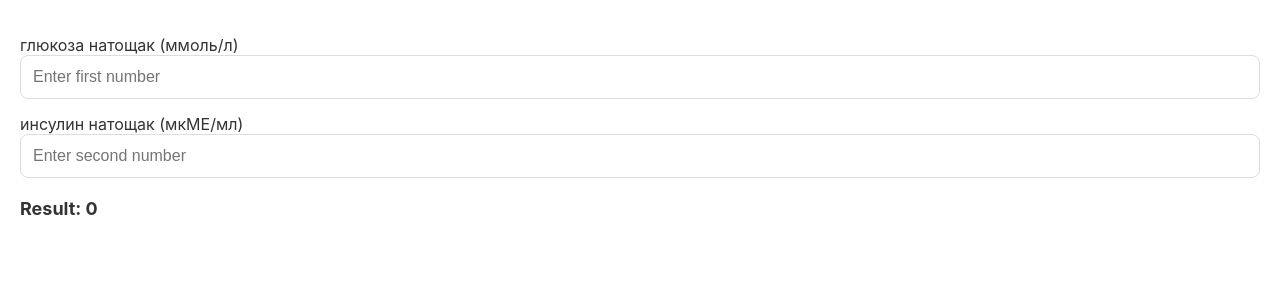
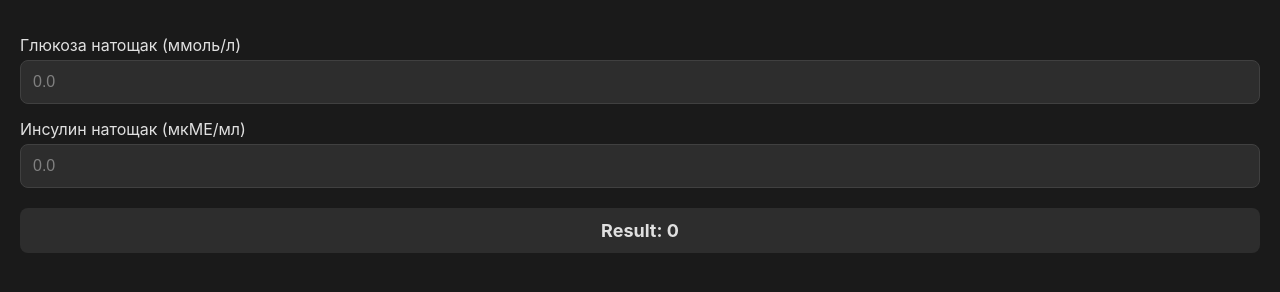
Before and after one commit to tgrekov/homa, a plain HTML site: page index.html in a window 1280 px wide. Drawn offline with Linux system fonts and the light colour scheme.

Commit message:
Update index.html

```diff
--- a/index.html
+++ b/index.html
@@ -21,7 +21,7 @@
     <link rel="apple-touch-icon" sizes="144x144" href="icons/144.png">
     <link rel="apple-touch-icon" sizes="152x152" href="icons/152.png">
     <link rel="apple-touch-icon" sizes="180x180" href="icons/180.png">
-    <meta name="theme-color" content="#ffffff">
+    <meta name="theme-color" content="#1a1a1a">
     <meta name="description" content="Calculator for HOMA index based on glucose and insulin levels">
     <style>
         * {
@@ -33,7 +33,9 @@
         body {
             font-family: -apple-system, BlinkMacSystemFont, 'Segoe UI', Roboto, sans-serif;
             padding: 20px;
-            background-color: #fff;
+            background-color: #1a1a1a;
+            color: #ffffff;
+            min-height: 100vh;
         }
 
         .input-group {
@@ -41,36 +43,54 @@
         }
 
         .input-title {
+            display: block;
             font-size: 16px;
-            color: #333;
+            color: #e0e0e0;
             margin-bottom: 5px;
         }
 
         .input {
             width: 100%;
             padding: 12px;
-            border: 1px solid #ddd;
+            border: 1px solid #404040;
             border-radius: 8px;
             font-size: 16px;
+            background-color: #2d2d2d;
+            color: #ffffff;
+            transition: border-color 0.3s ease;
+        }
+
+        .input:focus {
+            outline: none;
+            border-color: #505050;
+            box-shadow: 0 0 0 2px rgba(80, 80, 80, 0.3);
+        }
+
+        .input::placeholder {
+            color: #808080;
         }
 
         .result {
             margin: 20px 0;
             font-size: 18px;
-            color: #333;
+            color: #e0e0e0;
             font-weight: bold;
+            padding: 12px;
+            background-color: #2d2d2d;
+            border-radius: 8px;
+            text-align: center;
         }
     </style>
 </head>
 <body>
     <div class="input-group">
-        <label class="input-title">глюкоза натощак (ммоль/л)</label>
-        <input type="number" class="input" id="input1" placeholder="Enter first number">
+        <label class="input-title" for="glucose">Глюкоза натощак (ммоль/л)</label>
+        <input type="number" inputmode="decimal" pattern="[0-9]*[.,]?[0-9]*" class="input" id="glucose" placeholder="0.0">
     </div>
 
     <div class="input-group">
-        <label class="input-title">инсулин натощак (мкМЕ/мл)</label>
-        <input type="number" class="input" id="input2" placeholder="Enter second number">
+        <label class="input-title" for="insulin">Инсулин натощак (мкМЕ/мл)</label>
+        <input type="number" inputmode="decimal" pattern="[0-9]*[.,]?[0-9]*" class="input" id="insulin" placeholder="0.0">
     </div>
 
     <p class="result" id="result">Result: 0</p>
@@ -92,16 +112,16 @@
         const HOMA_INDEX_CONSTANT = 22.5;
         const HOMA_INDEX_THRESHOLD = 2.7;
 
-        const input1 = document.getElementById('input1');
-        const input2 = document.getElementById('input2');
+        const input1 = document.getElementById('glucose');
+        const input2 = document.getElementById('insulin');
         const result = document.getElementById('result');
 
         function calculateResult() {
             const value1 = parseFloat(input1.value) || 0;
             const value2 = parseFloat(input2.value) || 0;
             const calculation = (value1 * value2) / HOMA_INDEX_CONSTANT;
-            result.textContent = `Result: ${calculation.toFixed(2)}`;
-            result.style.color = calculation > HOMA_INDEX_THRESHOLD ? '#8B0000' : '#333';
+            result.textContent = `Результат: ${calculation.toFixed(2)}`;
+            result.style.color = calculation > HOMA_INDEX_THRESHOLD ? '#ff6b6b' : '#e0e0e0';
         }
 
         input1.addEventListener('input', calculateResult);
```
